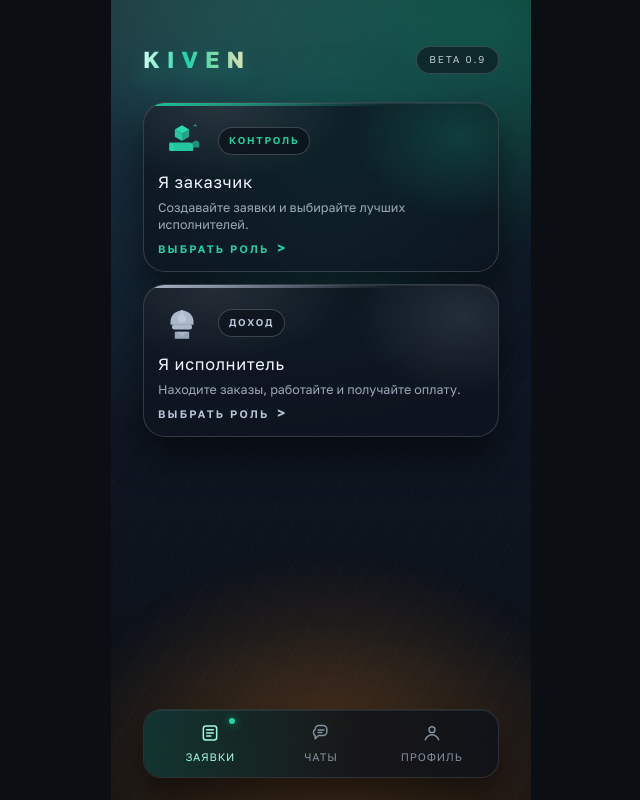
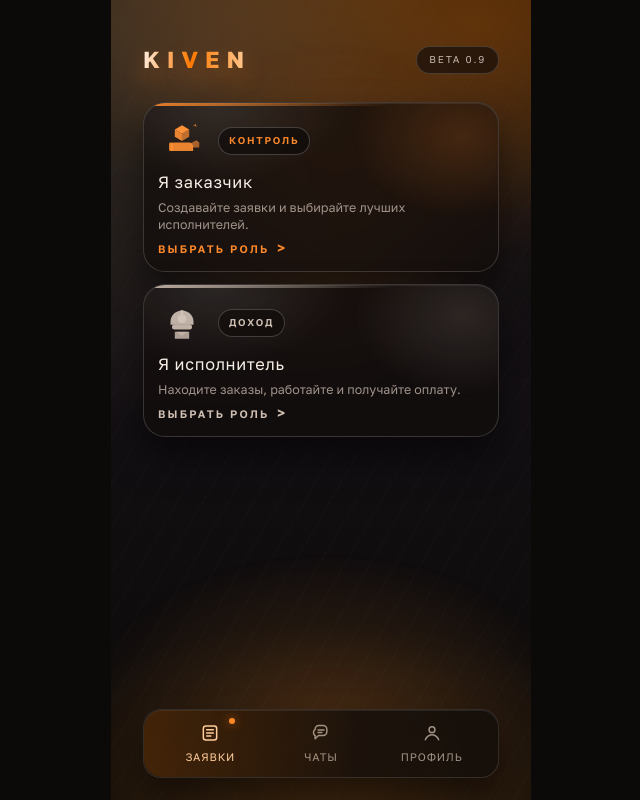
Before and after one commit to GameclubPro/misha, a React (Vite) app: page / in a window 1280 px wide. Shown: the whole page, without its empty margins (319-959 px from the left). Built offline with nearby package versions, Linux system fonts and the light colour scheme; a web font is replaced by a local one.

Commit message:
intro screen

```diff
--- a/src/App.css
+++ b/src/App.css
@@ -21,19 +21,19 @@
   isolation: isolate;
   color: var(--ink);
   background:
-    radial-gradient(1200px 600px at 82% -18%, rgba(30, 214, 168, 0.35), transparent 60%),
-    radial-gradient(900px 600px at 18% 10%, rgba(84, 199, 255, 0.22), transparent 58%),
-    radial-gradient(700px 520px at 52% 120%, rgba(255, 143, 43, 0.2), transparent 65%),
-    linear-gradient(180deg, #0b0f14 0%, #0f1724 45%, #0b0f14 100%);
+    radial-gradient(1200px 600px at 82% -18%, rgba(255, 122, 0, 0.35), transparent 60%),
+    radial-gradient(900px 600px at 18% 10%, rgba(255, 210, 160, 0.18), transparent 58%),
+    radial-gradient(700px 520px at 52% 120%, rgba(255, 143, 43, 0.22), transparent 65%),
+    linear-gradient(180deg, #0b0a09 0%, #141014 45%, #0b0a09 100%);
 }
 
 .screen[data-screen="customer"] {
   gap: 12px;
   background:
-    radial-gradient(900px 500px at 20% -10%, rgba(30, 214, 168, 0.3), transparent 62%),
-    radial-gradient(680px 420px at 90% 12%, rgba(84, 199, 255, 0.2), transparent 60%),
+    radial-gradient(900px 500px at 20% -10%, rgba(255, 122, 0, 0.28), transparent 62%),
+    radial-gradient(680px 420px at 90% 12%, rgba(255, 218, 180, 0.16), transparent 60%),
     radial-gradient(620px 420px at 50% 120%, rgba(255, 143, 43, 0.18), transparent 62%),
-    linear-gradient(180deg, #0c1118 0%, #0f1722 60%, #0b0f14 100%);
+    linear-gradient(180deg, #0b0a09 0%, #151015 60%, #0b0a09 100%);
 }
 
 .screen::before {
@@ -42,7 +42,7 @@
   inset: -18% -12%;
   background:
     radial-gradient(420px 260px at 16% 12%, rgba(255, 255, 255, 0.1), transparent 70%),
-    radial-gradient(520px 320px at 78% 18%, rgba(30, 214, 168, 0.28), transparent 72%),
+    radial-gradient(520px 320px at 78% 18%, rgba(255, 122, 0, 0.28), transparent 72%),
     radial-gradient(360px 240px at 50% 80%, rgba(255, 143, 43, 0.2), transparent 70%);
   filter: blur(6px);
   opacity: 0.9;
@@ -75,7 +75,7 @@
 }
 
 .hero {
-  color: #f5f9ff;
+  color: #f7efe7;
   text-align: left;
   animation: hero-in 0.7s ease-out both;
 }
@@ -94,11 +94,11 @@
   font-size: 1.45rem;
   line-height: 1;
   text-transform: uppercase;
-  background: linear-gradient(92deg, #d6fff2 0%, #1ed6a8 40%, #ffe2b5 100%);
+  background: linear-gradient(92deg, #fff1e3 0%, #ff7a00 45%, #ffd4a6 100%);
   -webkit-background-clip: text;
   background-clip: text;
   -webkit-text-fill-color: transparent;
-  text-shadow: 0 10px 22px rgba(30, 214, 168, 0.3);
+  text-shadow: 0 10px 22px rgba(255, 122, 0, 0.35);
 }
 
 .brand-center {
@@ -109,8 +109,8 @@
   padding: 6px 12px;
   border-radius: 999px;
   border: 1px solid rgba(255, 255, 255, 0.16);
-  background: rgba(12, 18, 28, 0.6);
-  color: rgba(245, 251, 255, 0.75);
+  background: rgba(18, 12, 10, 0.65);
+  color: rgba(255, 244, 236, 0.72);
   font-size: 0.62rem;
   letter-spacing: 0.18em;
   text-transform: uppercase;
@@ -133,7 +133,7 @@
   width: 220px;
   height: 90px;
   transform: translateX(-50%);
-  background: radial-gradient(circle, rgba(30, 214, 168, 0.35), transparent 70%);
+  background: radial-gradient(circle, rgba(255, 122, 0, 0.35), transparent 70%);
   filter: blur(8px);
   opacity: 0.8;
   pointer-events: none;
@@ -145,13 +145,13 @@
   font-family: var(--font-title);
   font-size: clamp(24px, 5.4vw, 32px);
   letter-spacing: 0.01em;
-  color: #f2f7ff;
+  color: #f9f1e9;
 }
 
 .customer-copy p {
   margin: 6px 0 0;
   font-size: 0.95rem;
-  color: rgba(216, 228, 242, 0.7);
+  color: rgba(233, 218, 206, 0.7);
 }
 
 .search-card {
@@ -160,7 +160,7 @@
   gap: 10px;
   padding: 12px 14px;
   border-radius: 18px;
-  background: rgba(13, 21, 31, 0.75);
+  background: rgba(18, 14, 12, 0.75);
   border: 1px solid rgba(255, 255, 255, 0.14);
   box-shadow:
     0 18px 32px rgba(0, 0, 0, 0.45),
@@ -176,12 +176,12 @@
   background: transparent;
   font: inherit;
   font-size: 0.86rem;
-  color: #eef6ff;
+  color: #f7efe7;
   outline: none;
 }
 
 .search-card input::placeholder {
-  color: rgba(206, 220, 235, 0.55);
+  color: rgba(204, 188, 176, 0.55);
 }
 
 .search-icon,
@@ -205,8 +205,8 @@
   height: 34px;
   border-radius: 999px;
   border: 1px solid rgba(255, 255, 255, 0.16);
-  background: linear-gradient(140deg, rgba(30, 214, 168, 0.3), rgba(84, 199, 255, 0.25));
-  color: #eafff8;
+  background: linear-gradient(140deg, rgba(255, 122, 0, 0.45), rgba(255, 196, 150, 0.35));
+  color: #fff3e7;
   box-shadow: 0 12px 20px rgba(0, 0, 0, 0.35);
 }
 
@@ -231,7 +231,7 @@
   font-weight: 600;
   letter-spacing: 0.12em;
   text-transform: uppercase;
-  color: rgba(224, 238, 255, 0.85);
+  color: rgba(255, 232, 214, 0.85);
 }
 
 .popular-grid {
@@ -241,7 +241,7 @@
 }
 
 .popular-card {
-  --tone: rgba(30, 214, 168, 0.3);
+  --tone: rgba(255, 122, 0, 0.32);
   border: 1px solid rgba(255, 255, 255, 0.1);
   border-radius: 16px;
   padding: 10px 12px;
@@ -249,12 +249,12 @@
   display: flex;
   align-items: center;
   gap: 10px;
-  color: #f2f7ff;
+  color: #f7efe7;
   font-size: 0.85rem;
   font-weight: 600;
   position: relative;
   overflow: hidden;
-  background: rgba(14, 22, 32, 0.72);
+  background: rgba(18, 14, 12, 0.72);
   box-shadow: 0 16px 26px rgba(0, 0, 0, 0.45);
   backdrop-filter: blur(16px);
   -webkit-backdrop-filter: blur(16px);
@@ -279,19 +279,19 @@
 }
 
 .popular-card[data-tone="dark"] {
-  --tone: rgba(84, 199, 255, 0.28);
+  --tone: rgba(255, 214, 176, 0.22);
 }
 
 .popular-card[data-tone="accent"] {
-  --tone: rgba(30, 214, 168, 0.35);
+  --tone: rgba(255, 122, 0, 0.38);
 }
 
 .popular-card[data-tone="charcoal"] {
-  --tone: rgba(255, 143, 43, 0.28);
+  --tone: rgba(255, 145, 60, 0.3);
 }
 
 .popular-card[data-tone="sun"] {
-  --tone: rgba(255, 218, 155, 0.3);
+  --tone: rgba(255, 213, 170, 0.35);
 }
 
 .popular-icon svg {
@@ -319,8 +319,8 @@
   grid-template-columns: auto 1fr auto;
   align-items: center;
   gap: 10px;
-  background: rgba(13, 21, 31, 0.74);
-  color: #eef6ff;
+  background: rgba(18, 14, 12, 0.74);
+  color: #f7efe7;
   font-size: 0.8rem;
   font-weight: 600;
   text-align: left;
@@ -350,7 +350,7 @@
 .category-arrow svg {
   width: 16px;
   height: 16px;
-  stroke: rgba(206, 220, 235, 0.45);
+  stroke: rgba(206, 186, 170, 0.45);
   fill: none;
   stroke-width: 2;
   stroke-linecap: round;
@@ -371,7 +371,7 @@
   width: 260px;
   height: 100px;
   transform: translateX(-50%);
-  background: radial-gradient(circle, rgba(30, 214, 168, 0.45), transparent 70%);
+  background: radial-gradient(circle, rgba(255, 122, 0, 0.45), transparent 70%);
   filter: blur(12px);
   opacity: 0.7;
   pointer-events: none;
@@ -385,10 +385,10 @@
   font-size: 0.95rem;
   font-weight: 600;
   letter-spacing: 0.05em;
-  color: #04110e;
-  background: linear-gradient(120deg, #1ed6a8 0%, #56f5c8 45%, #ffe1b4 100%);
+  color: #1b0f08;
+  background: linear-gradient(120deg, #ff7a00 0%, #ffb36a 45%, #ffe6c9 100%);
   box-shadow:
-    0 20px 32px rgba(30, 214, 168, 0.35),
+    0 20px 32px rgba(255, 122, 0, 0.35),
     inset 0 0 0 1px rgba(255, 255, 255, 0.45);
 }
 
@@ -405,7 +405,7 @@
   content: "";
   position: absolute;
   inset: -18% -8%;
-  background: radial-gradient(60% 50% at 50% 40%, rgba(30, 214, 168, 0.18), transparent 70%);
+  background: radial-gradient(60% 50% at 50% 40%, rgba(255, 122, 0, 0.18), transparent 70%);
   filter: blur(18px);
   opacity: 0.8;
   pointer-events: none;
@@ -414,12 +414,12 @@
 
 .choice-card {
   --card-accent: var(--accent);
-  --card-accent-soft: rgba(30, 214, 168, 0.25);
+  --card-accent-soft: rgba(255, 138, 43, 0.25);
   position: relative;
   overflow: hidden;
   border: 1px solid rgba(255, 255, 255, 0.16);
   border-radius: 22px;
-  background: rgba(13, 21, 31, 0.78);
+  background: rgba(18, 14, 12, 0.78);
   padding: 14px 14px 12px;
   min-height: 134px;
   display: flex;
@@ -466,14 +466,14 @@
 }
 
 .choice-card[data-tone="neutral"] {
-  --card-accent: #b9c7db;
-  --card-accent-soft: rgba(185, 199, 219, 0.2);
+  --card-accent: #d1c0b4;
+  --card-accent-soft: rgba(209, 192, 180, 0.2);
 }
 
 .choice-card[aria-pressed="true"] {
-  border-color: rgba(30, 214, 168, 0.6);
+  border-color: rgba(255, 122, 0, 0.6);
   box-shadow:
-    0 22px 36px rgba(30, 214, 168, 0.25),
+    0 22px 36px rgba(255, 122, 0, 0.25),
     0 10px 18px rgba(0, 0, 0, 0.45);
   transform: translateY(-2px);
 }
@@ -512,7 +512,7 @@
   text-transform: uppercase;
   letter-spacing: 0.18em;
   font-weight: 600;
-  background: rgba(10, 18, 26, 0.65);
+  background: rgba(16, 12, 10, 0.65);
   backdrop-filter: blur(8px);
   -webkit-backdrop-filter: blur(8px);
 }
@@ -521,12 +521,12 @@
   font-family: var(--font-title);
   font-size: 1.02rem;
   letter-spacing: 0.04em;
-  color: #f2f7ff;
+  color: #f7efe7;
 }
 
 .choice-desc {
   font-size: 0.78rem;
-  color: rgba(214, 226, 242, 0.72);
+  color: rgba(214, 198, 186, 0.72);
   line-height: 1.35;
 }
 
@@ -562,7 +562,7 @@
   width: 100%;
   padding: 12px 14px;
   border-radius: 18px;
-  background: rgba(10, 16, 24, 0.75);
+  background: rgba(16, 12, 10, 0.75);
   border: 1px solid rgba(255, 255, 255, 0.12);
   box-shadow: 0 20px 34px rgba(0, 0, 0, 0.5);
   position: relative;
@@ -588,7 +588,7 @@
   position: absolute;
   inset: 0;
   border-radius: inherit;
-  background: linear-gradient(90deg, rgba(30, 214, 168, 0.25) 0%, transparent 60%);
+  background: linear-gradient(90deg, rgba(255, 122, 0, 0.28) 0%, transparent 60%);
   opacity: 0.7;
   pointer-events: none;
 }
@@ -596,7 +596,7 @@
 .nav-item {
   border: none;
   background: transparent;
-  color: rgba(168, 184, 205, 0.75);
+  color: rgba(205, 190, 175, 0.75);
   display: flex;
   flex-direction: column;
   align-items: center;
@@ -618,7 +618,7 @@
 }
 
 .nav-item.active {
-  color: #b3ffe6;
+  color: #ffd9b3;
 }
 
 .nav-item.active::after {
@@ -630,7 +630,7 @@
   height: 6px;
   border-radius: 50%;
   background: var(--accent);
-  box-shadow: 0 0 10px rgba(30, 214, 168, 0.7);
+  box-shadow: 0 0 10px rgba(255, 122, 0, 0.7);
 }
 
 @media (max-width: 360px) {
--- a/src/index.css
+++ b/src/index.css
@@ -1,13 +1,13 @@
 :root {
-  --bg: #0b0f14;
-  --surface: rgba(13, 21, 31, 0.72);
-  --surface-strong: rgba(18, 28, 42, 0.88);
-  --ink: #eff5ff;
-  --muted: #9fb0c4;
-  --accent: #1ed6a8;
-  --accent-strong: #56f5c8;
-  --accent-warm: #ff8f2b;
-  --stroke: rgba(255, 255, 255, 0.12);
+  --bg: #0b0a09;
+  --surface: rgba(18, 14, 12, 0.72);
+  --surface-strong: rgba(28, 20, 16, 0.88);
+  --ink: #f7efe7;
+  --muted: #b4a69a;
+  --accent: #ff8a2b;
+  --accent-strong: #ff7a00;
+  --accent-warm: #ffd2a1;
+  --stroke: rgba(255, 255, 255, 0.14);
   --tg-safe-top: env(safe-area-inset-top, 0px);
   --font-body: "Golos Text", "Manrope", sans-serif;
   --font-title: "Golos Display", "Golos Text", sans-serif;
```
